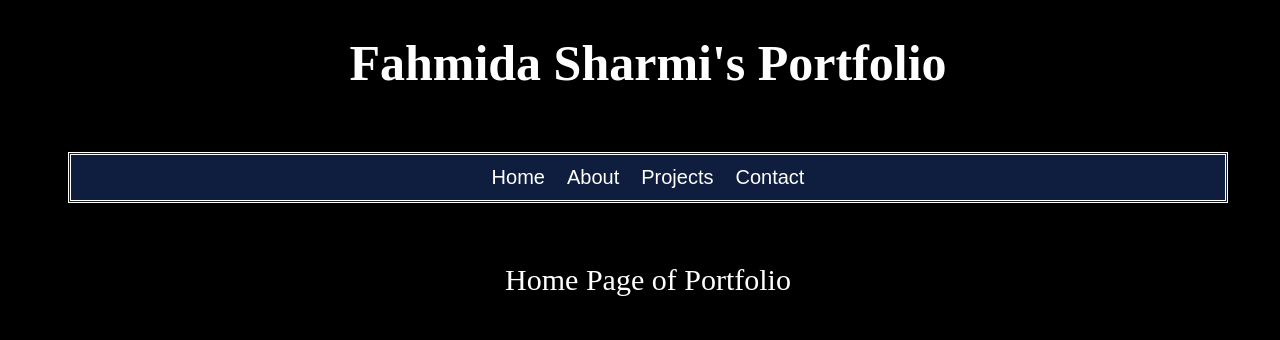
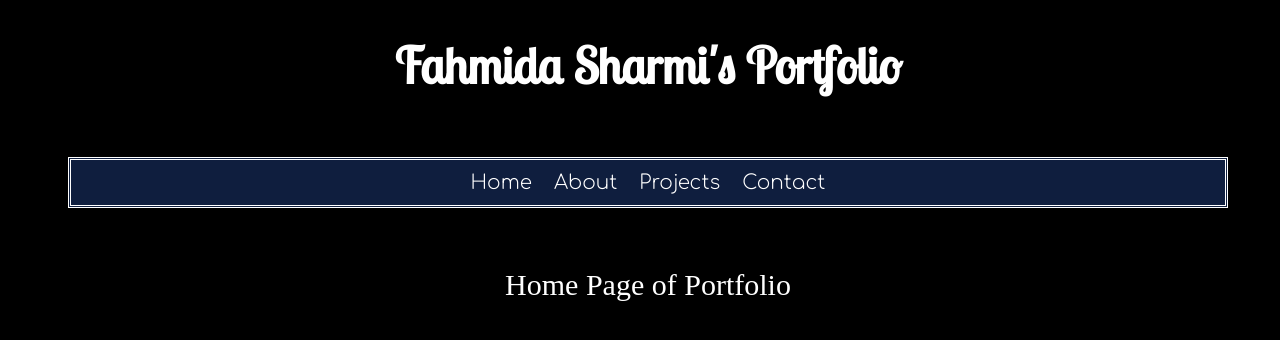
Before and after one commit to fahmida-s/Portfolio, a plain HTML site: page index.html in a window 1280 px wide. Drawn offline with nearby package versions, Linux system fonts and the light colour scheme.

Commit message:
Added google fonts

```diff
--- a/index.html
+++ b/index.html
@@ -7,6 +7,9 @@
   <meta name="viewport" content="width=device-width">
   <title>replit</title>
   <link href="style.css" rel="stylesheet" type="text/css">
+  <style> @import url('https://fonts.googleapis.com/css2?family=Lobster+Two&display=swap'); </style>
+  <style> @import url('https://fonts.googleapis.com/css2?family=Comfortaa:wght@300&display=swap'); </style>
+
 
 </head>
 
--- a/style.css
+++ b/style.css
@@ -12,6 +12,7 @@ body {
 h1 {
   text-align: center;
   font-size: 50px;
+  font-family: 'Lobster Two', cursive;
 }
 
 h2 {
@@ -26,6 +27,7 @@ p {
 
 button {
   font-size: 20px;
+  font-family: 'Comfortaa', cursive;
   color: white;
   padding: 11px;
   background-color: transparent;
```
